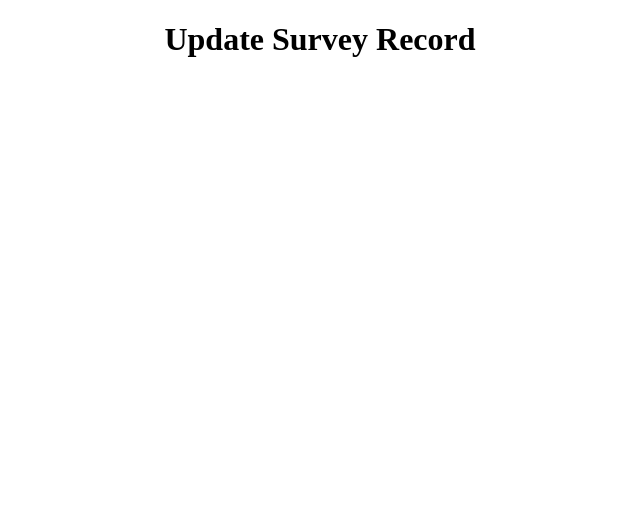
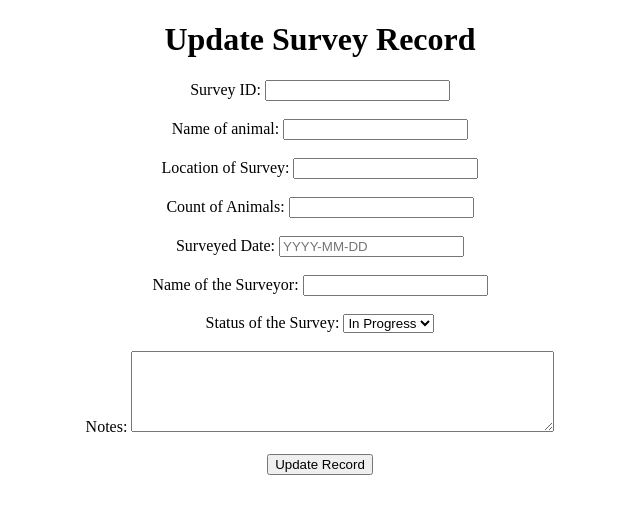
Before and after one commit to allensamjoshua/animal-survey-tracking, a Flask app: template templates/update_record.html in a window 1280 px wide. Shown: the top 514 px of the page, without its empty margins (320-960 px from the left). Run offline with Flask 3, Linux system fonts and the light colour scheme; the template is opened without the code that fills it, so the values that code supplies are empty.

Commit message:
Update Module Added

```diff
--- a/app.py
+++ b/app.py
@@ -98,9 +98,46 @@ def create_record():
     return render_template('create_record.html')
 
 
-@app.route('/admin/admin_dashboard/update_record', methods=['GET','POST'])
+@app.route('/admin/admin_dashboard/update_record', methods=['GET', 'POST'])
 def update_record():
-    return render_template('update_record.html')
+    if "admin" not in session:
+        return redirect(url_for('admin'))
+
+    if request.method == 'POST':
+        s_id = request.form['survey_id']
+        exists = AnimalSurvey.query.filter_by(survey_id=s_id).first()
+
+        if exists:
+            # Update fields if provided
+            if request.form['animal_name']:
+                exists.animal_name = request.form['animal_name']
+            if request.form['location']:
+                exists.location = request.form['location']
+            if request.form['animal_count']:
+                exists.animal_count = request.form['animal_count']
+            if request.form['survey_date']:
+                exists.survey_date = request.form['survey_date']
+            if request.form['surveyor_name']:
+                exists.surveyor_name = request.form['surveyor_name']
+            if request.form['status']:
+                exists.status = request.form['status']
+            if request.form['notes']:
+                exists.notes = request.form['notes']
+
+            db.session.commit()
+            flash("Updated the record")
+            return redirect(url_for('admin_dashboard'))
+
+        flash("Record does not exist")
+        return redirect(url_for('admin_dashboard'))
+
+    s_id = request.args.get("survey_id")
+    animal_survey_data = AnimalSurvey.query.filter_by(survey_id=s_id).first()
+    if animal_survey_data:
+        return render_template("update_record.html", animal=animal_survey_data)
+    else:
+        flash("Record does not exist")
+        return redirect(url_for('admin_dashboard'))
 
 if __name__ == '__main__':
    app.run(debug=True)
--- a/templates/update_record.html
+++ b/templates/update_record.html
@@ -1,13 +1,34 @@
 <!DOCTYPE html>
 <html>
 <head>
-        <title>
-            Update Record
-        </title>
+    <title>Update Record</title>
 </head>
 <body>
     <center>
         <h1>Update Survey Record</h1>
+        <form method="post" action="{{ url_for('update_record') }}">
+            <label for="survey_id">Survey ID: </label>
+            <input type="text" name="survey_id" id="survey_id" value="{{ animal.survey_id }}" readonly/><br><br>
+            <label for="animal_name">Name of animal: </label>
+            <input type="text" name="animal_name" id="animal_name" value="{{ animal.animal_name }}" required/><br><br>
+            <label for="location">Location of Survey: </label>
+            <input type="text" name="location" id="location" value="{{ animal.location }}" required/><br><br>
+            <label for="animal_count">Count of Animals: </label>
+            <input type="number" name="animal_count" id="animal_count" value="{{ animal.animal_count }}"/><br><br>
+            <label for="survey_date">Surveyed Date: </label>
+            <input type="text" name="survey_date" id="survey_date" placeholder="YYYY-MM-DD" value="{{ animal.survey_date }}" required/><br><br>
+            <label for="surveyor_name">Name of the Surveyor: </label>
+            <input type="text" name="surveyor_name" id="surveyor_name" value="{{ animal.surveyor_name }}" required/><br><br>
+            <label for="status">Status of the Survey: </label>
+            <select name="status" id="status">
+                <option value="In Progress" {% if animal.status == "In Progress" %}selected{% endif %}>In Progress</option>
+                <option value="Completed" {% if animal.status == "Completed" %}selected{% endif %}>Completed</option>
+                <option value="Aborted" {% if animal.status == "Aborted" %}selected{% endif %}>Aborted</option>
+            </select><br><br>
+            <label for="notes">Notes: </label>
+            <textarea name="notes" id="notes" rows="5" cols="50">{{ animal.notes }}</textarea><br><br>
+            <button type="submit">Update Record</button>
+        </form>
     </center>
 </body>
 </html>
```
Also changed, not shown: templates/delete_record.html (added). Lines whose indentation alone changed are shown as unchanged.
